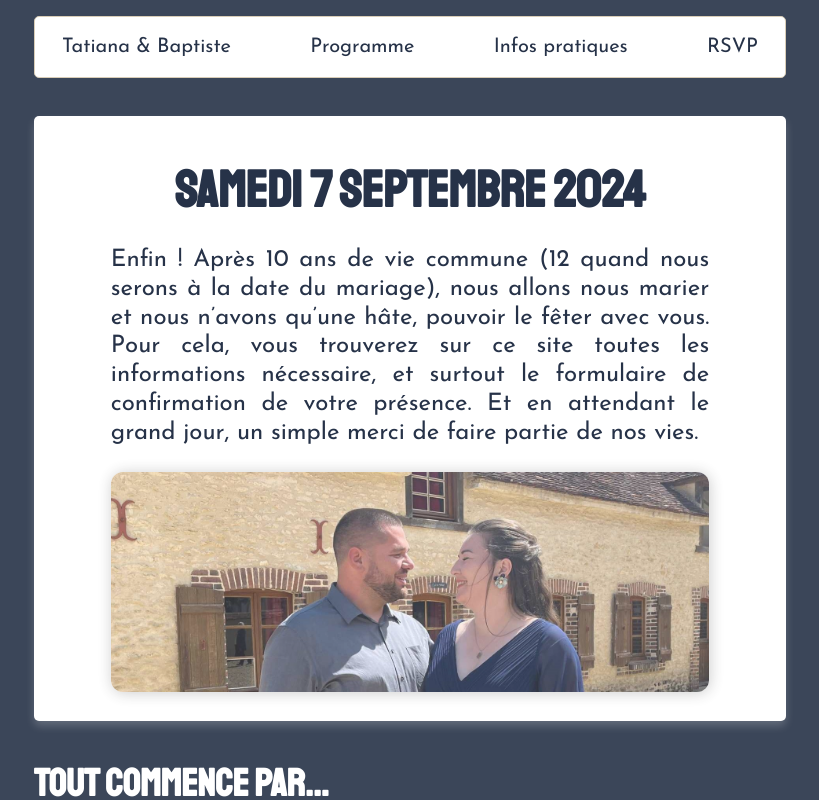
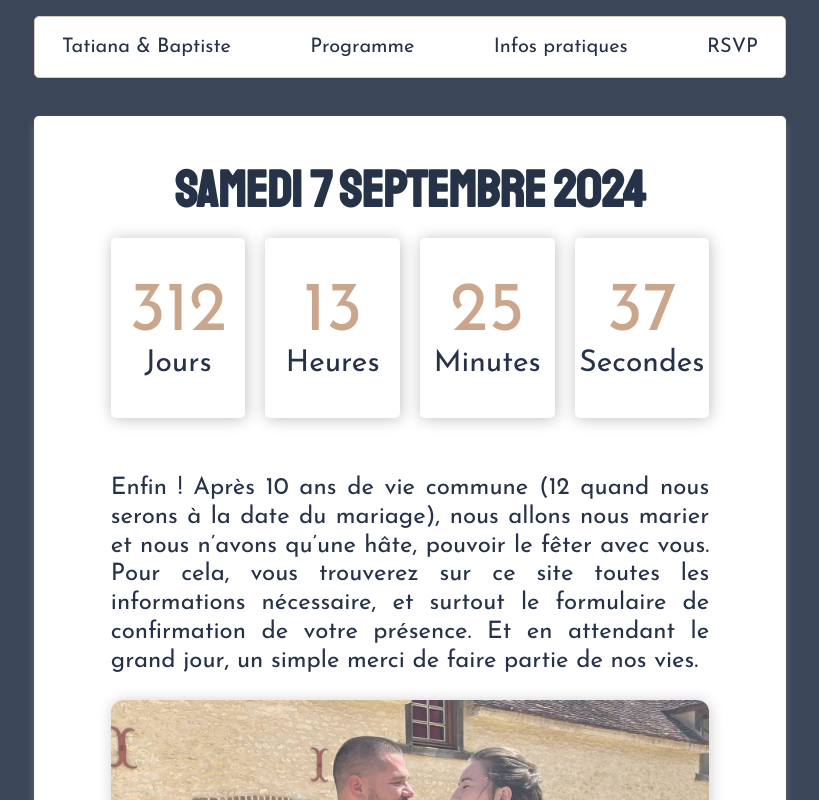
Before and after one commit to tatiana-sthl/wedding, a Next.js app: page / in a window 1280 px wide. Shown: the top 800 px of the page, without its empty margins (230-1049 px from the left). Built offline with nearby package versions, Linux system fonts and the light colour scheme.

Commit message:
countdown back in place, next step see about mails

```diff
--- a/next.config.js
+++ b/next.config.js
@@ -2,7 +2,7 @@
 
 
 const nextConfig = {
-    // output: "export",
+    output: "export",
     images: { unoptimized: true },
 }
 
--- a/src/app/components/countdown.js
+++ b/src/app/components/countdown.js
@@ -1,70 +1,70 @@
-// import React, { useState, useEffect } from 'react';
-// import styles from '../../app/page.module.css';
+import React, { useState, useEffect } from 'react';
+import styles from '../../app/page.module.css';
 
 
-// function Countdown() {
-//   // Date cible (7 septembre 2024)
-//   const targetDate = new Date('2024-09-07T00:00:00');
+function Countdown() {
+  // Date cible (7 septembre 2024)
+  const targetDate = new Date('2024-09-07T00:00:00');
 
-//   const [timeRemaining, setTimeRemaining] = useState(calculateTimeRemaining());
+  const [timeRemaining, setTimeRemaining] = useState(calculateTimeRemaining());
 
-//   function calculateTimeRemaining() {
-//     const now = new Date();
-//     const difference = targetDate - now;
+  function calculateTimeRemaining() {
+    const now = new Date();
+    const difference = targetDate - now;
 
-//     if (difference <= 0) {
-//       return {
-//         days: 0,
-//         hours: 0,
-//         minutes: 0,
-//         seconds: 0,
-//       };
-//     }
+    if (difference <= 0) {
+      return {
+        days: 0,
+        hours: 0,
+        minutes: 0,
+        seconds: 0,
+      };
+    }
 
-//     const days = Math.floor(difference / (1000 * 60 * 60 * 24));
-//     const hours = Math.floor((difference % (1000 * 60 * 60 * 24)) / (1000 * 60 * 60));
-//     const minutes = Math.floor((difference % (1000 * 60 * 60)) / (1000 * 60));
-//     const seconds = Math.floor((difference % (1000 * 60)) / 1000);
+    const days = Math.floor(difference / (1000 * 60 * 60 * 24));
+    const hours = Math.floor((difference % (1000 * 60 * 60 * 24)) / (1000 * 60 * 60));
+    const minutes = Math.floor((difference % (1000 * 60 * 60)) / (1000 * 60));
+    const seconds = Math.floor((difference % (1000 * 60)) / 1000);
 
-//     return {
-//       days,
-//       hours,
-//       minutes,
-//       seconds,
-//     };
-//   }
-// // eslint-disable-next-line react-hooks/exhaustive-deps
-//   useEffect(() => {
-//     const interval = setInterval(() => {
-//       setTimeRemaining(calculateTimeRemaining());
-//     }, 1000);
+    return {
+      days,
+      hours,
+      minutes,
+      seconds,
+    };
+  }
 
-//     // Nettoyer l'intervalle lorsque le composant est démonté.
-//     return () => clearInterval(interval);
-//   }, []);
+  useEffect(() => {
+    const interval = setInterval(() => {
+      setTimeRemaining(calculateTimeRemaining());
+    }, 1000);
 
-//   return (
-//     <div>
-//       <div className={styles.countdown}>
-//         <div>
-//           <span className={styles.number}>{timeRemaining.days}</span>
-//           <span className={styles.textCountdown}>Jours</span>
-//         </div>
-//         <div>
-//           <span className={styles.number}>{timeRemaining.hours}</span>
-//           <span className={styles.textCountdown}>Heures</span>
-//         </div>
-//         <div>
-//           <span className={styles.number}>{timeRemaining.minutes}</span>
-//           <span className={styles.textCountdown}>Minutes</span>
-//         </div>
-//         <div>
-//           <span className={styles.number}>{timeRemaining.seconds}</span>
-//           <span className={styles.textCountdown}>Secondes</span>
-//         </div>
-//       </div>
-//     </div>
-//   );
-// }
+    // Nettoyer l'intervalle lorsque le composant est démonté.
+    return () => clearInterval(interval);
+  }, []);
 
-// export default Countdown;
+  return (
+    <div>
+      <div className={styles.countdown}>
+        <div>
+          <span className={styles.number}>{timeRemaining.days}</span>
+          <span className={styles.textCountdown}>Jours</span>
+        </div>
+        <div>
+          <span className={styles.number}>{timeRemaining.hours}</span>
+          <span className={styles.textCountdown}>Heures</span>
+        </div>
+        <div>
+          <span className={styles.number}>{timeRemaining.minutes}</span>
+          <span className={styles.textCountdown}>Minutes</span>
+        </div>
+        <div>
+          <span className={styles.number}>{timeRemaining.seconds}</span>
+          <span className={styles.textCountdown}>Secondes</span>
+        </div>
+      </div>
+    </div>
+  );
+}
+
+export default Countdown;
--- a/src/app/components/timeline.js
+++ b/src/app/components/timeline.js
@@ -10,7 +10,7 @@ const Timeline = () => {
 
 
     <VerticalTimeline
-      lineColor='red'
+      lineColor='#d9cdb7'
     >
       <VerticalTimelineElement
         className="vertical-timeline-element--work"
--- a/src/app/page.js
+++ b/src/app/page.js
@@ -17,7 +17,7 @@ export default function Home() {
       <Menu />
       <div id='presentation' className={styles.textePresentation}>
         <h1 className={styles.dateH1}>Samedi 7 septembre 2024</h1>
-        {/* <Countdown /> */}
+        <Countdown />
         <p className={styles.pPresentation}>
           Enfin ! Après 10 ans de vie commune (12 quand nous serons à la date du mariage), nous allons nous marier et nous n’avons qu’une hâte, pouvoir le fêter avec vous.
           Pour cela, vous trouverez sur ce site toutes les informations nécessaire, et surtout le formulaire de confirmation de votre présence.
```
